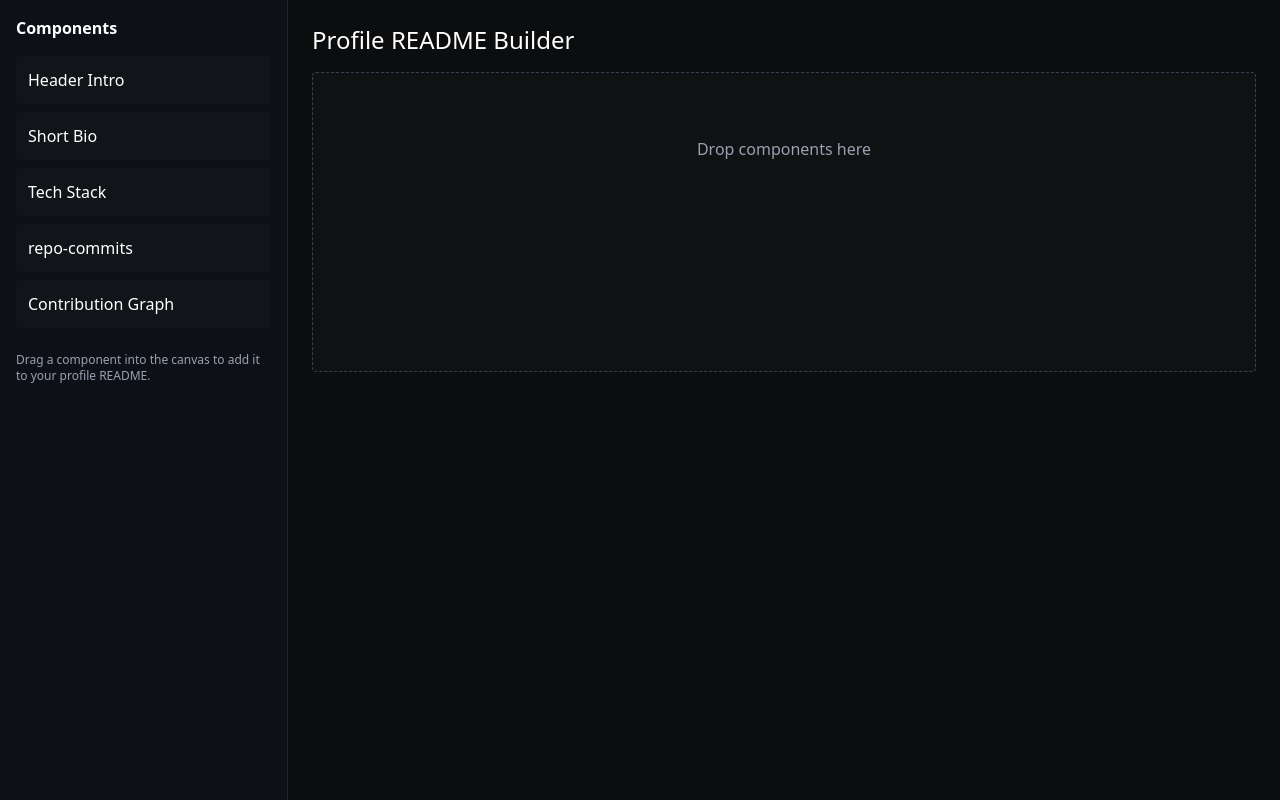
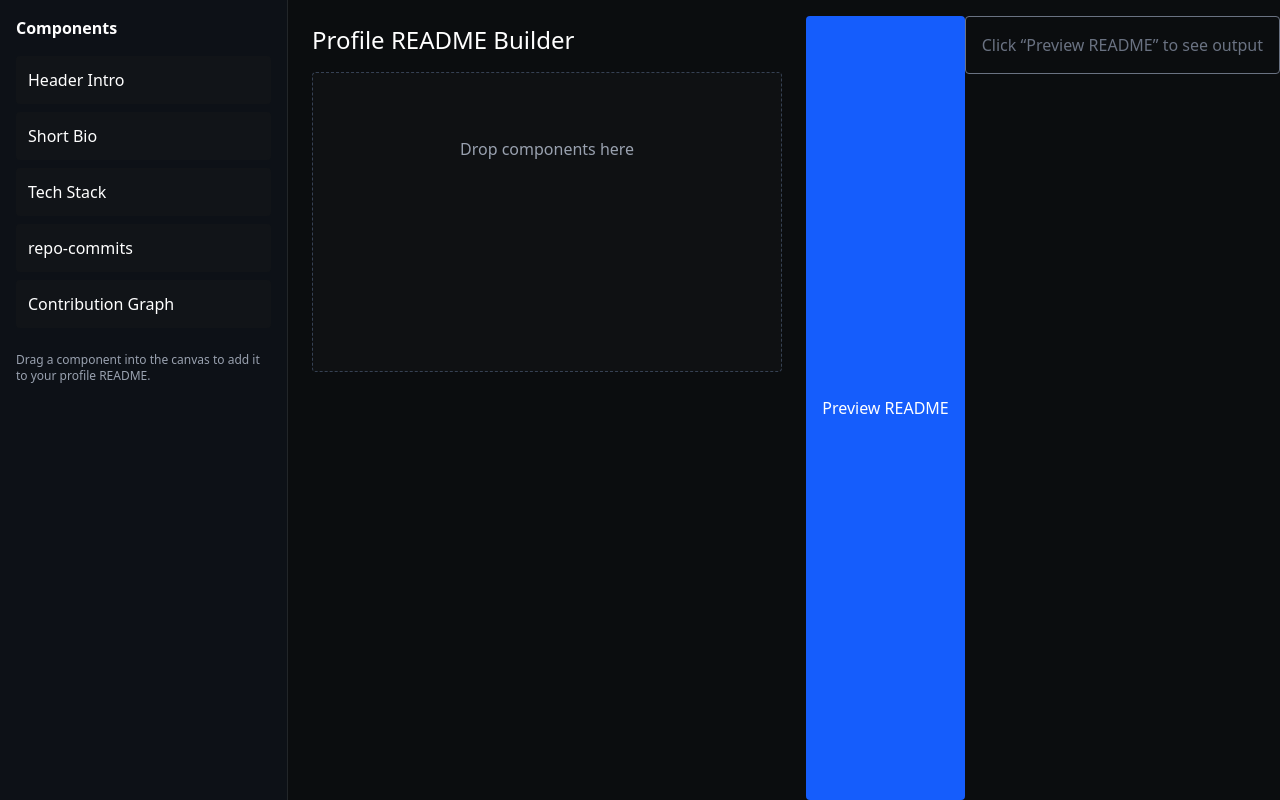
Before and after one commit to Abhishek5127/GitHance---Github-Profile-Enhancer, a Next.js app: page /profile-builder in a window 1280 px wide. Built offline with nearby package versions, Linux system fonts and the light colour scheme.

Commit message:
adding logic

```diff
--- /dev/null
+++ b/src/app/components/markdownPreview.js
@@ -0,0 +1,17 @@
+"use client";
+
+export default function MarkdownPreview({ markdown, defaultData }) {
+  if (!markdown) {
+    return (
+      <div className="p-4 border rounded text-gray-500">
+        Click “Preview README” to see output
+      </div>
+    );
+  }
+
+  return (
+    <div className="p-4 border rounded bg-black text-green-300 whitespace-pre-wrap font-mono text-sm">
+      {markdown}
+    </div>
+  );
+}
--- /dev/null
+++ b/src/app/lib/genrateMarkdown.js
@@ -0,0 +1,29 @@
+export default function generateMarkdown(canvasItems) {
+    let markdown = "";
+
+    canvasItems.forEach((item) => {
+
+        if (item.type === "header") {
+            markdown += `# ${item.data.text}\n\n`;
+        }
+
+        if (item.type === "bio") {
+            markdown += `${item.data.text}\n\n`;
+        }
+
+        if (item.type === "skills") {
+            markdown += "## Skills\n";
+            item.data.skills.forEach((skill) => {
+                markdown += `- ${skill}\n`;
+            });
+            markdown += "\n";
+        }
+
+        if (item.type === "contributions") {
+            markdown += "## Contributions\n";
+            markdown += `![GitHub Contributions](https://github-readme-activity-graph.vercel.app/graph?username=${item.data.username})\n\n`;
+        }
+    });
+
+    return markdown;
+}
--- a/src/app/profile-builder/page.js
+++ b/src/app/profile-builder/page.js
@@ -1,6 +1,8 @@
 "use client";
 
 import { useState } from "react";
+import generateMarkdown from "../lib/genrateMarkdown";
+import MarkdownPreview from "../components/markdownPreview";
 import {
     DndContext,
     closestCorners,
@@ -23,6 +25,12 @@ export default function Page() {
         useSensor(PointerSensor, { activationConstraint: { distance: 5 } }),
         useSensor(KeyboardSensor)
     );
+    const [markdownPreview, setMarkdownPreview] = useState("");
+
+    const handlePreview = () => {
+        const md = generateMarkdown(canvasItems);
+        setMarkdownPreview(md); // sets the dragged items as markdown
+    }
 
     const onDragEnd = (event) => {
         const { active, over } = event;
@@ -31,10 +39,29 @@ export default function Page() {
         // If dragging a template from sidebar (id like "template:header")
         if (active.data?.current?.source === "template") {
             const templateId = active.data.current.templateId;
+
+            let defaultData = {};
+
+            if (templateId === "header") {
+                defaultData = { text: "Hi, I'm Your Name" };
+            }
+
+            if (templateId === "bio") {
+                defaultData = { text: "Write something about yourself..." };
+            }
+
+            if (templateId === "skills") {
+                defaultData = { skills: ["JavaScript", "React"] };
+            }
+
+            if (templateId === "contributions") {
+                defaultData = { username: "your-github-username" };
+            }
+
             const newItem = {
                 id: `canvas-${templateId}-${Date.now()}`,
                 type: templateId,
-                data: {}, // initial data
+                data: defaultData,
             };
 
             // dropped onto empty canvas area
@@ -90,6 +117,16 @@ export default function Page() {
                 </div>
             </DndContext>
 
+            <button
+                onClick={handlePreview}
+                className="mt-4 px-4 py-2 bg-blue-600 text-white rounded"
+            >
+                Preview README
+            </button>
+
+            <div className="mt-4">
+                <MarkdownPreview markdown={markdownPreview} />
+            </div>
         </div >
     );
 }
```
